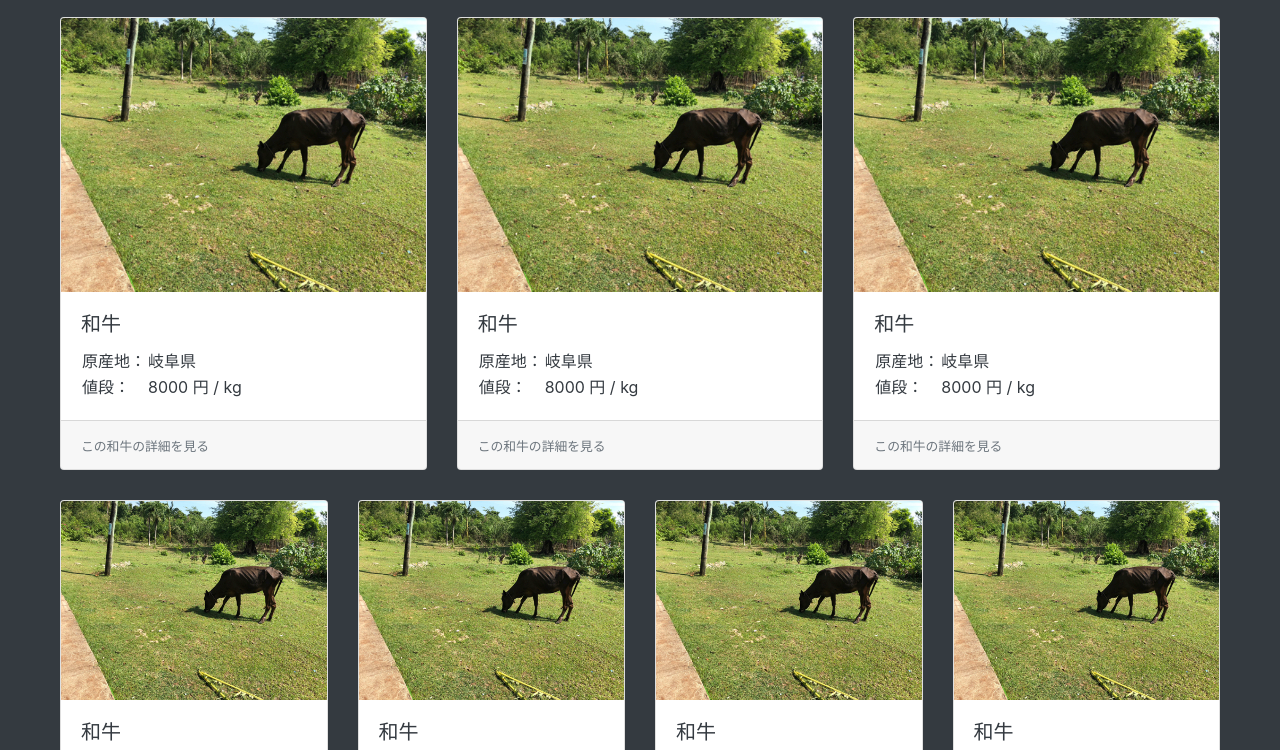
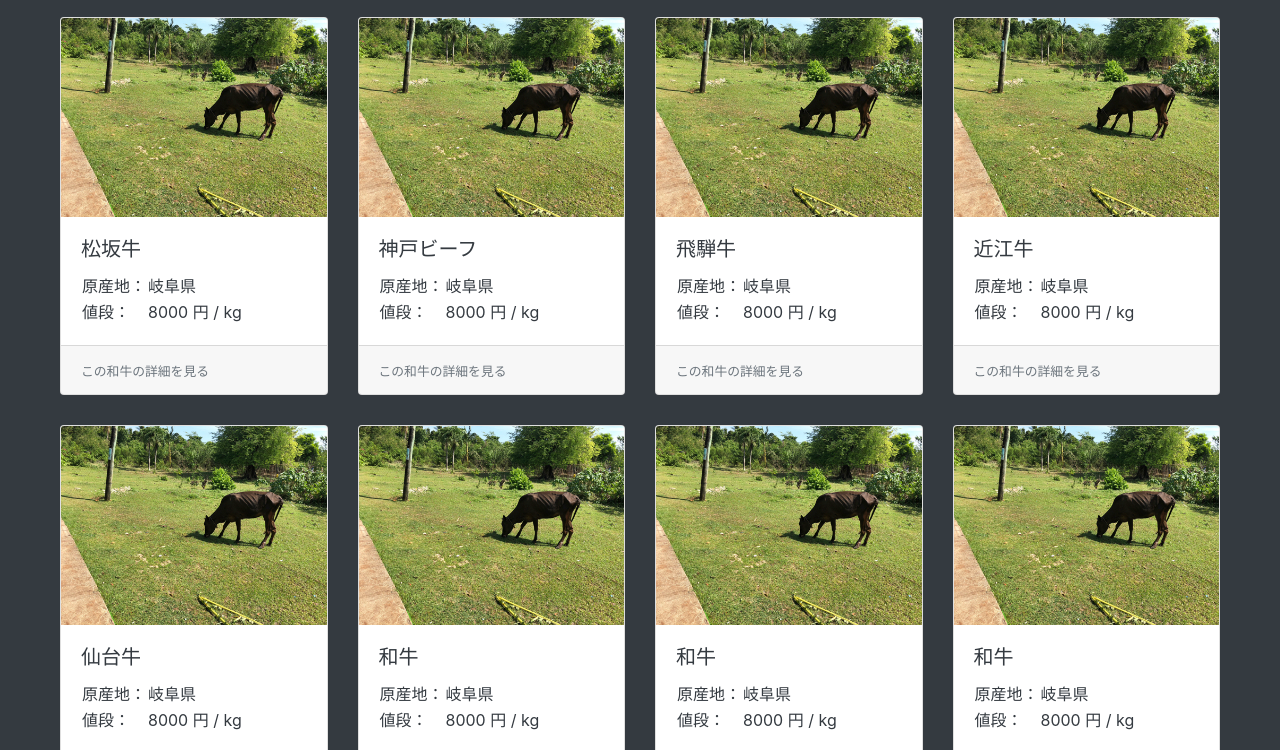
Before and after one commit to rupan145/wagyu_price, a plain HTML site: page index.html in a window 1280 px wide. Shown: the part 43-793 px from the top of the page. Drawn offline with Linux system fonts and the light colour scheme.

Commit message:
1行あたりのカード枚数を4枚に変更

```diff
--- a/index.html
+++ b/index.html
@@ -31,7 +31,7 @@
       <a href="#" class="card">
         <img class="card-img-top" src="img/ph_beaf.jpg">
         <div class="card-body">
-          <h5 class="card-title">和牛</h5>
+          <h5 class="card-title">松坂牛</h5>
           <table>
             <tr>
               <td>原産地： </td>
@@ -50,7 +50,7 @@
       <a href="#" class="card">
         <img class="card-img-top" src="img/ph_beaf.jpg">
         <div class="card-body">
-          <h5 class="card-title">和牛</h5>
+          <h5 class="card-title">神戸ビーフ</h5>
           <table>
             <tr>
               <td>原産地： </td>
@@ -69,7 +69,26 @@
       <a href="#" class="card">
         <img class="card-img-top" src="img/ph_beaf.jpg">
         <div class="card-body">
-          <h5 class="card-title">和牛</h5>
+          <h5 class="card-title">飛騨牛</h5>
+          <table>
+            <tr>
+              <td>原産地： </td>
+              <td>岐阜県</td>
+            </tr>
+            <tr>
+              <td>値段： </td>
+              <td>8000 円 / kg</td>
+            </tr>
+          </table>
+        </div>
+        <div class="card-footer">
+          <small class="text-muted">この和牛の詳細を見る</small>
+        </div>
+      </a>
+      <a href="#" class="card">
+        <img class="card-img-top" src="img/ph_beaf.jpg">
+        <div class="card-body">
+          <h5 class="card-title">近江牛</h5>
           <table>
             <tr>
               <td>原産地： </td>
@@ -90,7 +109,7 @@
       <a href="#" class="card">
         <img class="card-img-top" src="img/ph_beaf.jpg">
         <div class="card-body">
-          <h5 class="card-title">和牛</h5>
+          <h5 class="card-title">仙台牛</h5>
           <table>
             <tr>
               <td>原産地： </td>
```
